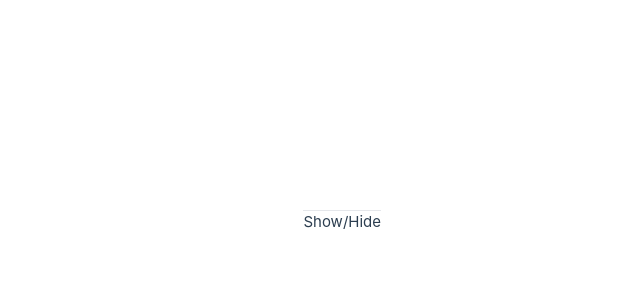
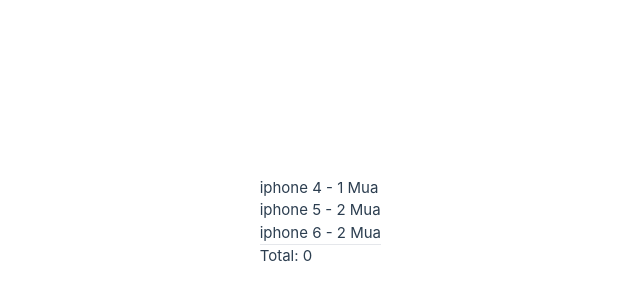
Before and after one commit to trwinddev/Learn-VueJS, a Vue app: page / in a window 1280 px wide. Before the commit this address had no page. Shown: the part 178-478 px from the top of the page, without its empty margins (259-899 px from the left). Built offline with nearby package versions, Linux system fonts and the light colour scheme.

Commit message:
Watch & Computed

```diff
--- a/src/App.vue
+++ b/src/App.vue
@@ -41,31 +41,74 @@
 
 <template>
   <div>
-    <Modal @closed="modalClosed" v-show="showModal">
-      <!-- <template #header>
+    <!-- <Modal @closed="modalClosed" v-show="showModal"> -->
+    <!-- <template #header>
         <h1>Day la header</h1>
       </template>
       <template #content>
         <h1>Day la noi dung</h1>
         <h2>Noi dung khac</h2>
       </template> -->
-    </Modal>
+    <!-- </Modal> -->
+    <!-- <hr /> -->
+    <!-- <button @click="showModal = !showModal">Show/Hide</button>
+    <div>
+      <span>{{ phoneModel }}</span>
+    </div> -->
+    <div v-for="(product, i) in products" :key="i">
+      {{ product.name }} - {{ product.price }}
+      <button @click="boughtProducts.push(product)">Mua</button>
+    </div>
     <hr />
-    <button @click="showModal = !showModal">Show/Hide</button>
+    <div v-for="(product, i) in boughtProducts" :key="i">
+      {{ product.name }}
+    </div>
+    <div>Total: {{ total }}</div>
   </div>
 </template>
 
 <script>
-import Modal from "./components/Modal.vue";
+// import Modal from "./components/Modal.vue";
 export default {
-  components: { Modal },
+  // components: { Modal },
   provide: {
     school: "Phenikaa",
   },
   data() {
     return {
+      boughtProducts: [],
       showModal: false,
+      student: {
+        name: "phong",
+        phone: {
+          color: "black",
+          made: {
+            model: "apple",
+          },
+        },
+      },
+      products: [
+        { name: "iphone 4", price: 1 },
+        { name: "iphone 5", price: 2 },
+        { name: "iphone 6", price: 2 },
+      ],
     };
+  },
+  // watch: {
+  //   boughtProducts: {
+  //     handler: function () {
+  //       this.total = this.boughtProducts.reduce((t, p) => t + p.price, 0);
+  //     },
+  //     deep: true,
+  //   },
+  // },
+  computed: {
+    phoneModel() {
+      return this.student.phone.made.model;
+    },
+    total() {
+      return this.boughtProducts.reduce((t, p) => t + p.price, 0);
+    },
   },
   methods: {
     modalClosed(data) {
```
